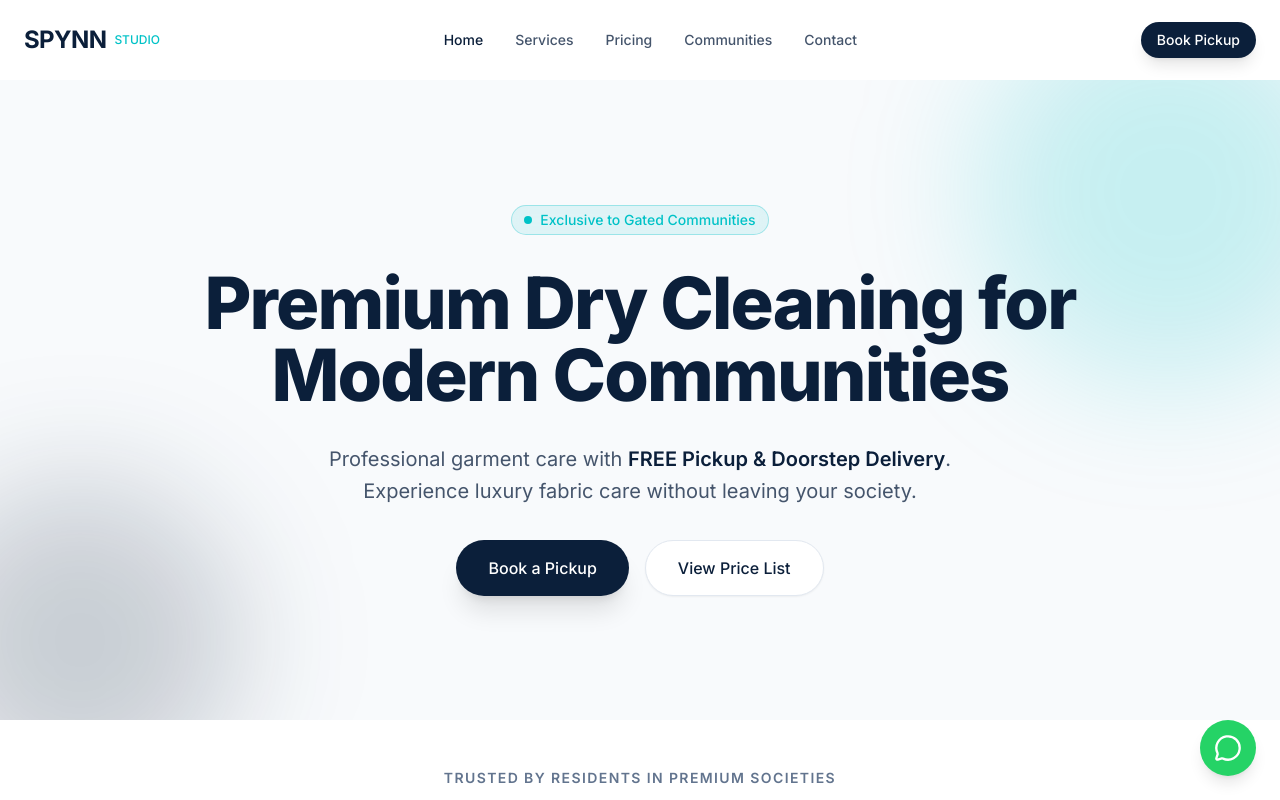
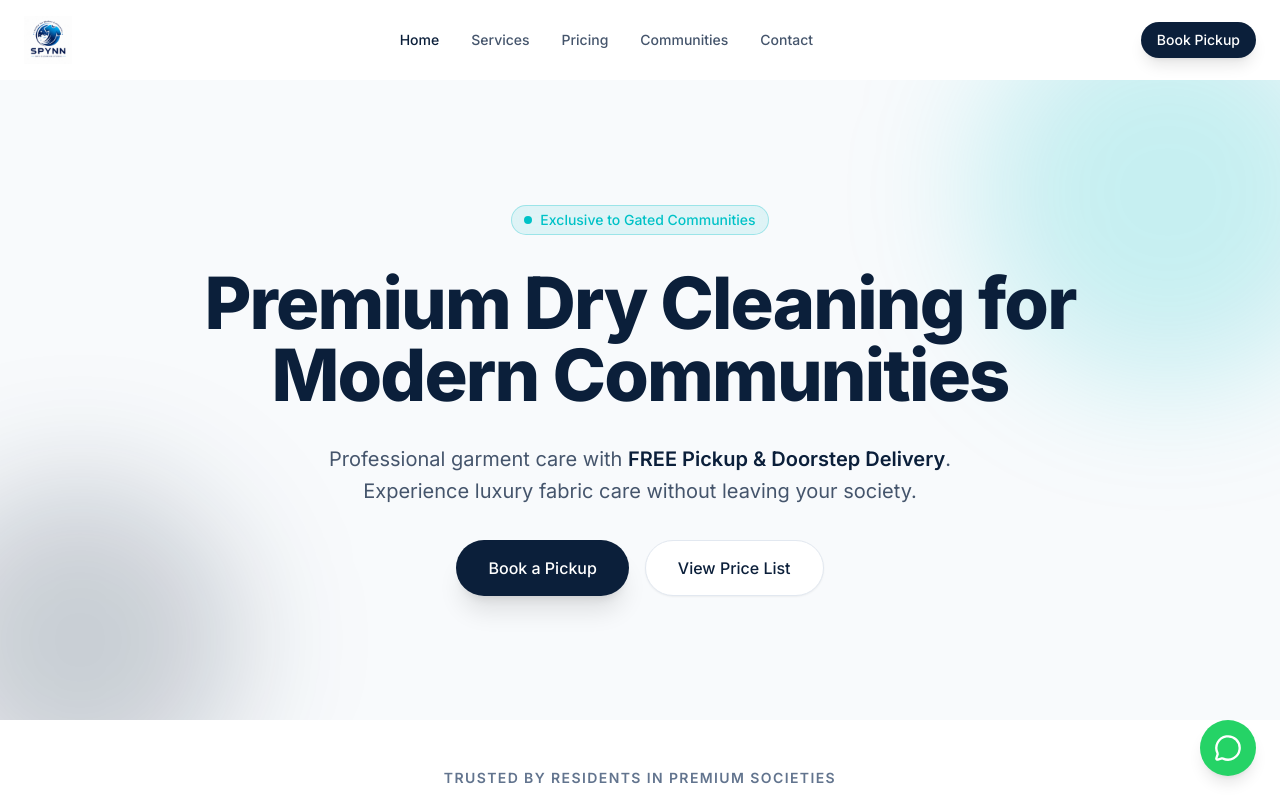
Before and after one commit to MADANREDDY-V/spynn, a Next.js app: page / in a window 1280 px wide. Shown: the top 800 px of the page. Built offline with nearby package versions, Linux system fonts and the light colour scheme.

Commit message:
Add custom logo from user and update Navbar/Footer

```diff
--- a/src/components/shared/Footer.tsx
+++ b/src/components/shared/Footer.tsx
@@ -1,3 +1,4 @@
+import Image from "next/image";
 import Link from "next/link";
 import { siteConfig } from "@/config/site";
 import { MapPin, Phone, Mail, Clock } from "lucide-react";
@@ -10,13 +11,8 @@ export function Footer() {
 
           {/* Brand */}
           <div className="flex flex-col gap-4">
-            <Link href="/" className="flex items-center gap-2">
-              <span className="text-2xl font-bold tracking-tight text-primary dark:text-white">
-                SPYNN
-              </span>
-              <span className="text-xs font-medium text-accent">
-                STUDIO
-              </span>
+            <Link href="/" className="flex items-center">
+              <Image src="/logo.jpg" alt="SPYNN Logo" width={160} height={48} className="h-12 w-auto object-contain" />
             </Link>
             <p className="text-slate-600 dark:text-slate-400 text-sm leading-relaxed">
               {siteConfig.description}
--- a/src/components/shared/Navbar.tsx
+++ b/src/components/shared/Navbar.tsx
@@ -1,5 +1,6 @@
 'use client'
 
+import Image from "next/image";
 import Link from "next/link";
 import { usePathname } from "next/navigation";
 import { useState, useEffect } from "react";
@@ -31,6 +32,7 @@ export function Navbar() {
 
   // Close mobile menu on route change
   useEffect(() => {
+    // eslint-disable-next-line react-hooks/set-state-in-effect
     setIsOpen(false);
   }, [pathname]);
 
@@ -42,13 +44,8 @@ export function Navbar() {
     >
       <div className="container mx-auto px-4 md:px-6">
         <div className="flex h-20 items-center justify-between">
-          <Link href="/" className="flex items-center gap-2">
-            <span className="text-2xl font-bold tracking-tight text-primary dark:text-white">
-              SPYNN
-            </span>
-            <span className="hidden text-xs font-medium text-accent sm:inline-block">
-              STUDIO
-            </span>
+          <Link href="/" className="flex items-center">
+            <Image src="/logo.jpg" alt="SPYNN Logo" width={160} height={48} className="h-12 w-auto object-contain" />
           </Link>
 
           {/* Desktop Navigation */}
```
Also changed, not shown: public/logo.jpg (added).
